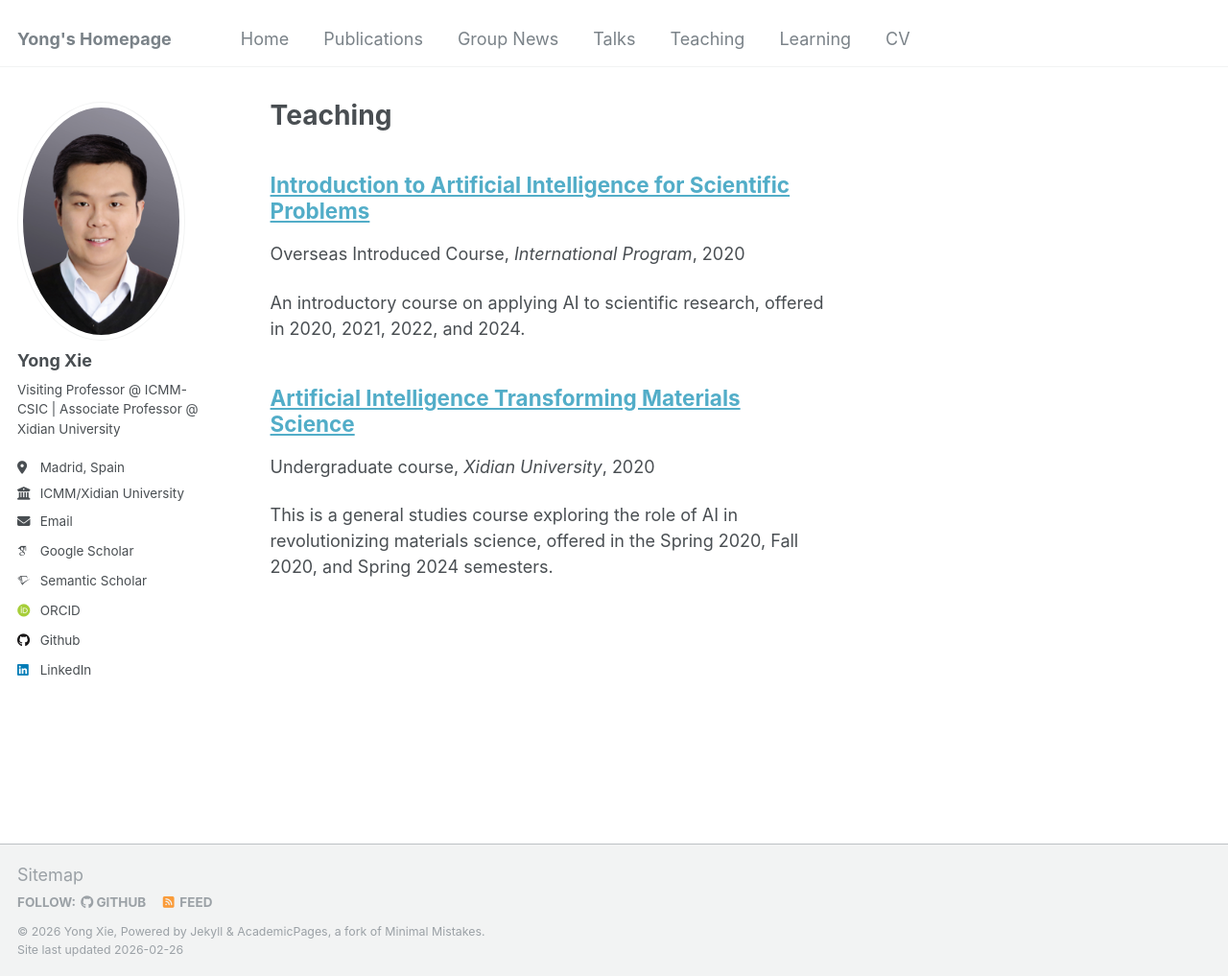
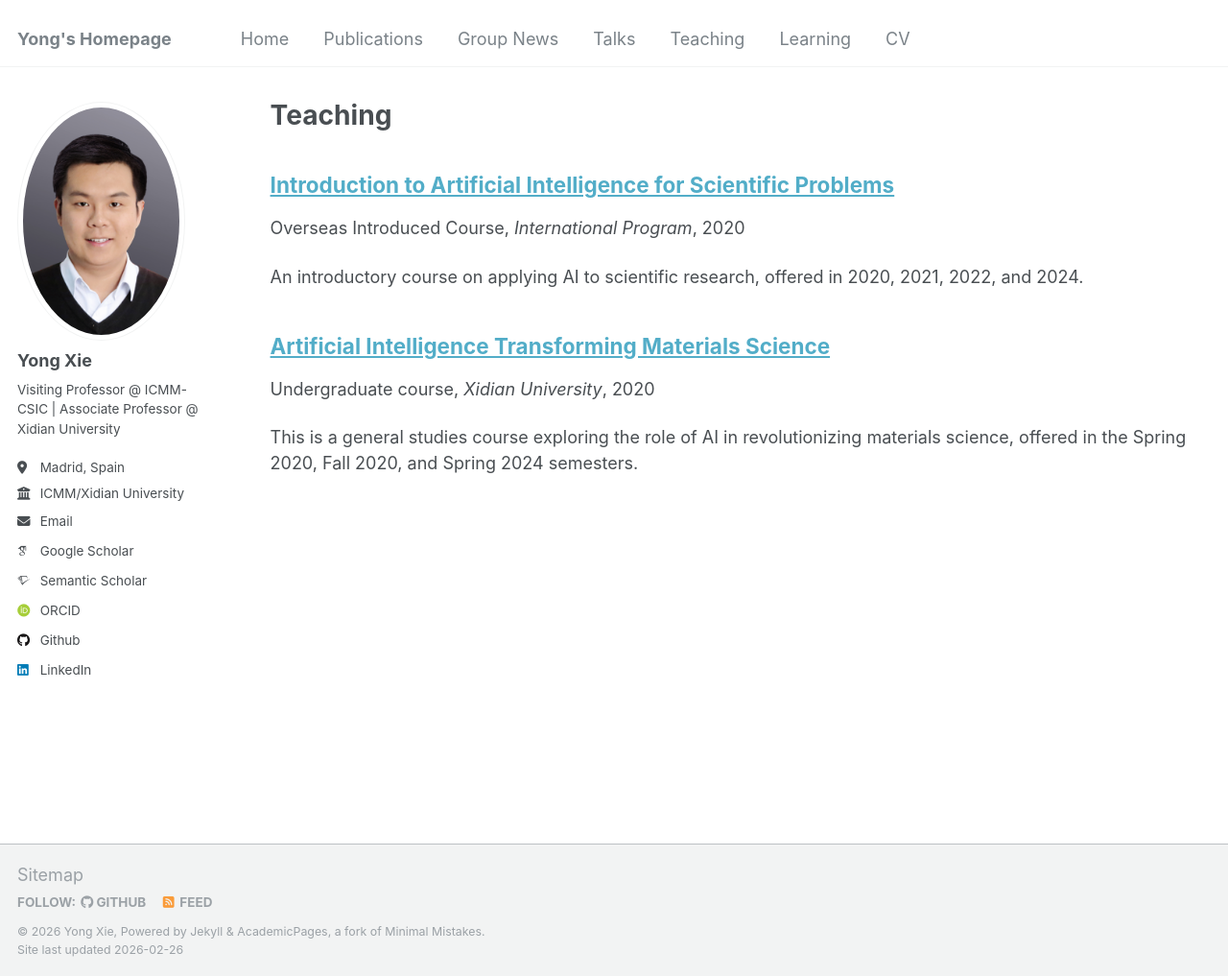
Before and after one commit to YongXie-ICMM/yongxie-icmm.github.io, a Jekyll site: the page built from _pages/teaching.html, in a window 1280 px wide and 1017 px high. Shown: the whole window at 96% size. Built offline with Jekyll 4.4.1, drawn with Linux system fonts in a browser that asks for light colours; some web fonts are replaced.

Commit message:
Normalize archive list width across sections

```diff
--- a/_sass/_archive.scss
+++ b/_sass/_archive.scss
@@ -91,15 +91,15 @@
 
 .list__item {
   @include breakpoint($medium) {
-    padding-right: $right-sidebar-width-narrow;
+    padding-right: 0;
   }
 
   @include breakpoint($large) {
-    padding-right: $right-sidebar-width;
+    padding-right: 0;
   }
 
   @include breakpoint($x-large) {
-    padding-right: $right-sidebar-width-wide;
+    padding-right: 0;
   }
 
   .page__meta {
```
